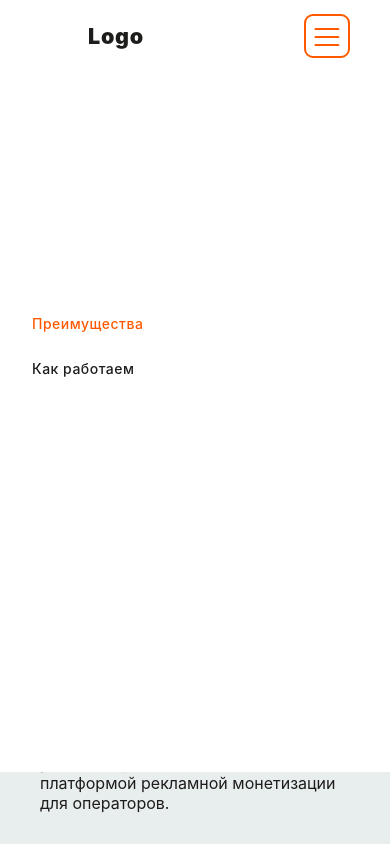
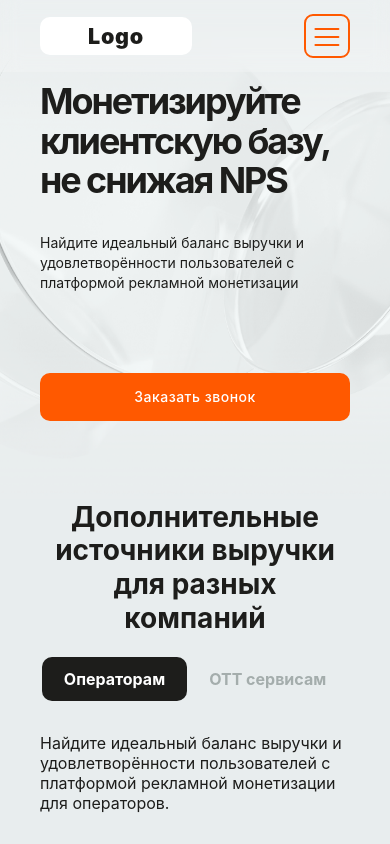
Before and after one commit to ivankypers/gtshoptv, a Next.js app: page / in a window 390 px wide. Shown: the top 844 px of the page. Built offline with nearby package versions, Linux system fonts and the light colour scheme.

Commit message:
Фикс меню на телефоне

```diff
--- a/src/app/components/Header/Header.module.css
+++ b/src/app/components/Header/Header.module.css
@@ -134,7 +134,7 @@
     z-index: 111;
     pointer-events: none;
     position: fixed;
-    right: -100vh;
+    right: -100%;
     top: 0;
     display: flex;
     width: 283px;
@@ -161,7 +161,7 @@
     width: 100%;
     right: 0;
     left: 0;
-    top: -100%;
+    top: -100vh;
     transition: top 0.5s cubic-bezier(0.2, 0.2, 0.2, 1);
   }
   .menuOpen {
--- a/src/app/components/Header/Header.module.scss
+++ b/src/app/components/Header/Header.module.scss
@@ -156,7 +156,7 @@
     z-index: 111;
     pointer-events: none;
     position: fixed;
-    right: -100vh;
+    right: -100%;
     top: 0;
     display: flex;
     width: 283px;
@@ -188,7 +188,7 @@
     width: 100%;
     right: 0;
     left: 0;
-    top: -100%;
+    top: -100vh;
     transition: top 0.5s cubic-bezier(0.2, 0.2, 0.2, 1);
 
   }
```
